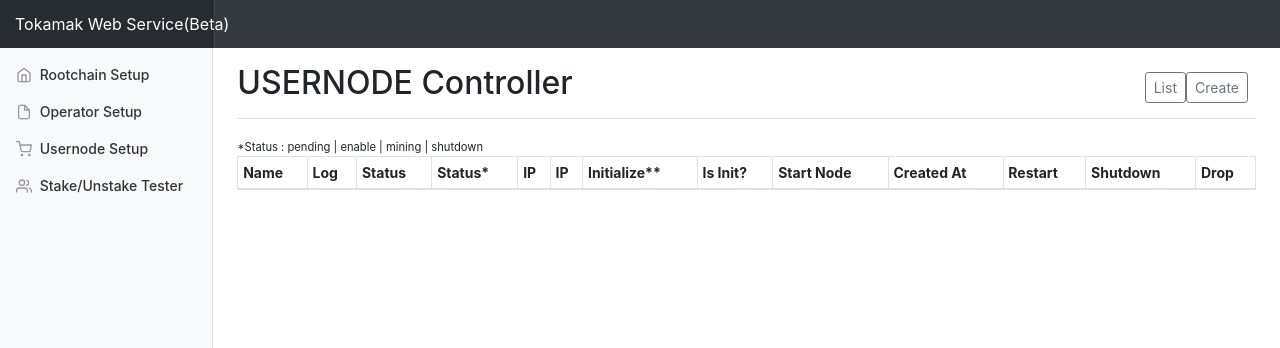
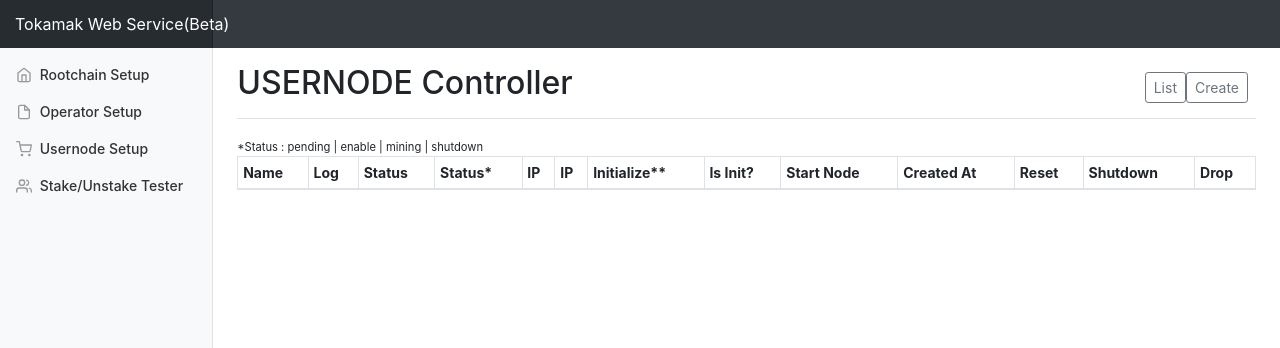
Before and after one commit to tokamak-network/tokamak-web-service-poc, a Flask app: page /usernode in a window 1280 px wide. Shown: the top 348 px of the page. Run offline with Flask 2, Linux system fonts and the light colour scheme; data that the repository does not hold is empty; parts of the project's set-up code (start-up, migrations or seed data) failed here and were passed over; some libraries are stand-ins or nearby versions.

Commit message:
usernode reset added

```diff
--- a/app.py
+++ b/app.py
@@ -503,7 +503,8 @@
             'InstanceId' : usernode_ins_monitor['InstanceMonitorings'][0]['InstanceId'],
             'Status' : usernode_ins_monitor['InstanceMonitorings'][0]['Monitoring']['State'],
             'Date' : usernode_ins_monitor['ResponseMetadata']['HTTPHeaders']['date'],
-            'Enode' : enode_hex
+            'Enode' : enode_hex,
+            'IsInitialized' : ''
         }
         t_db.insert(inst_obj)
         q_res = t_db.search(Query().Name == name)
@@ -607,8 +608,10 @@
         flash([time.ctime()[11:19] + " " + inst_name + " reset"])
         return redirect(url_for('operator'))
     elif inst_type == "usernode":
-        #TODO : reset instance
-        #TODO : flash log
+        update_usernode(inst_ip, hostname, pemfile_path)
+        t_db.update(set('Status', "enabled"), Query().InstanceId == instanceid)
+        t_db.update(set('IsInitialized', ""), Query().InstanceId == instanceid)
+        flash([time.ctime()[11:19] + " " + inst_name + " reset"])
         return redirect(url_for('usernode'))
 
 
--- a/templates/usernode/usernode_list.html
+++ b/templates/usernode/usernode_list.html
@@ -17,7 +17,7 @@
           <th>Is Init?</th>
           <th>Start Node</th>
           <th>Created At</th>
-          <th>Restart</th>
+          <th>Reset</th>
           <th>Shutdown</th>
           <th>Drop</th>
         </tr>
@@ -66,10 +66,9 @@
             {{ data.Date }}
           </td>
           <td>
-            <form id="restart_usernode" action="{{ url_for('rootchain_reset') }}" method="post">
-              <input type="hidden" name="instance_id" value="{{ data.InstanceId | safe }}">
-              <input type="submit" class="btn btn-secondary btn-sm" name="check" value="Reset(Not Working)">
-            </form>
+            <a href="{{ url_for('reset_instance', instanceid=data.InstanceId) }}">
+              <button type="button" class="btn btn-secondary btn-sm" name="button">Reset</button>
+            </a>
           </td>
           <td>
             <form id="terminate_rootchain" action="{{ url_for('instance_terminate') }}" method="post">
```
